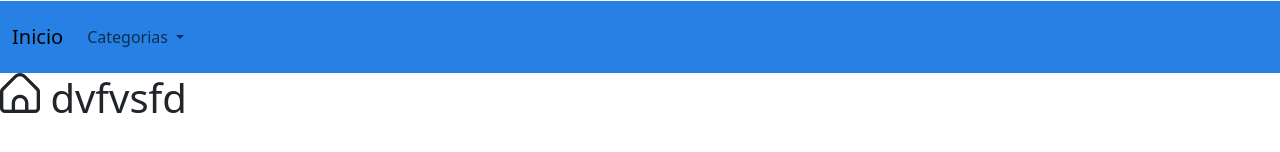
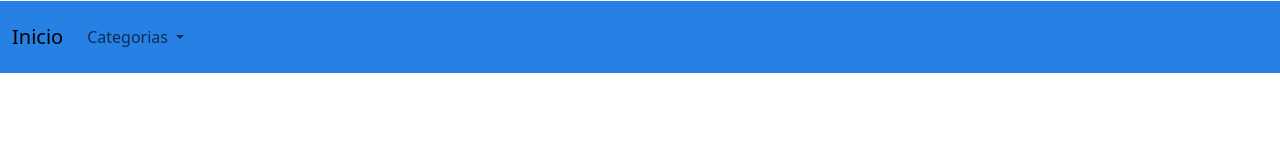
Before and after one commit to MIC43LA/pagina-pintureria, a plain HTML site: page index.html in a window 1280 px wide. Shown: the part 166-318 px from the top of the page. Drawn offline with nearby package versions, Linux system fonts and the light colour scheme.

Commit message:
quitado contenido del body

```diff
--- a/index.html
+++ b/index.html
@@ -71,7 +71,7 @@
 
 
 
-    <h1> <i class="fi fi-rr-home"></i> dvfvsfd</h1>
+
 
 
 
```
